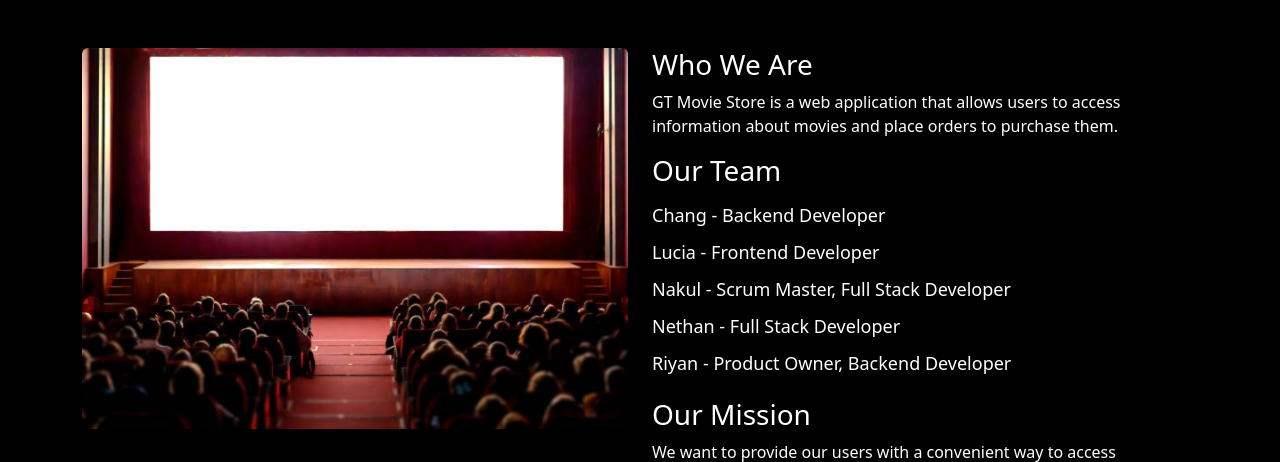
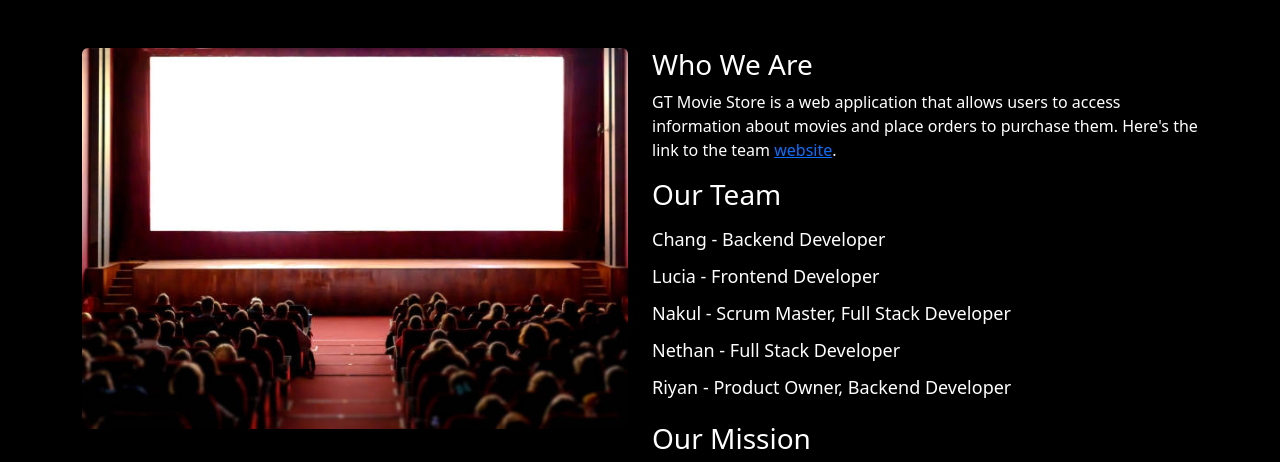
Before and after one commit to nakulshah04/GTMovieStore, a Django app: page /about/ in a window 1280 px wide. Shown: the part 272-734 px from the top of the page. Run offline with Django 5.2, Linux system fonts and the light colour scheme.

Commit message:
Added team website link to About

```diff
--- a/movies/templates/Movies/about.html
+++ b/movies/templates/Movies/about.html
@@ -48,7 +48,7 @@
             </div>
             <div class="col-md-6">
                 <h3>Who We Are</h3>
-                <p>GT Movie Store is a web application that allows users to access information about movies and place orders to purchase them.</p>
+                <p>GT Movie Store is a web application that allows users to access information about movies and place orders to purchase them. Here's the link to the team <a href = "https://sites.google.com/view/gt-movies-store/home" target="_blank">website</a>.</p>
 
                 <h3>Our Team</h3>
                 <ul class="team-list">
```
